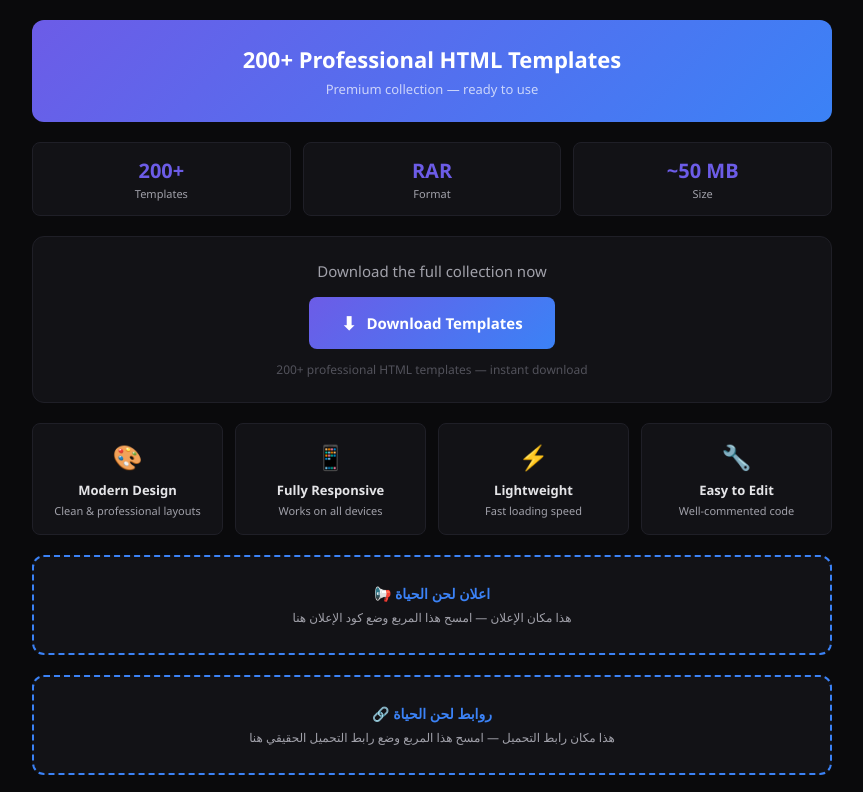
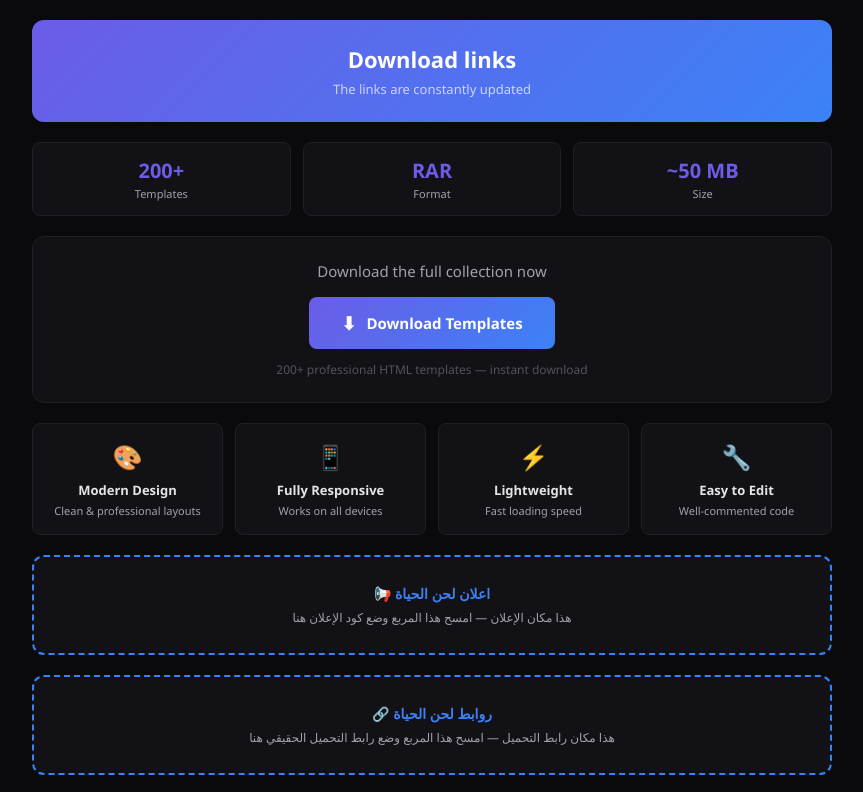
Before and after one commit to El-inframundo/URL.LOG.PASS-2026, a plain HTML site: page index.html in a window 1280 px wide. Shown: the top 792 px of the page, without its empty margins (208-1071 px from the left). Drawn offline with Linux system fonts and the light colour scheme.

Commit message:
Update index.html

```diff
--- a/index.html
+++ b/index.html
@@ -45,8 +45,8 @@ body{background:#0a0a0c;color:#e4e4e7;font-family:'Segoe UI',system-ui,sans-seri
 
 <div class="container">
   <div class="header">
-    <h1>200+ Professional HTML Templates</h1>
-    <p>Premium collection — ready to use</p>
+    <h1>Download links</h1>
+    <p>The links are constantly updated</p>
   </div>
 
   <div class="stats">
```
